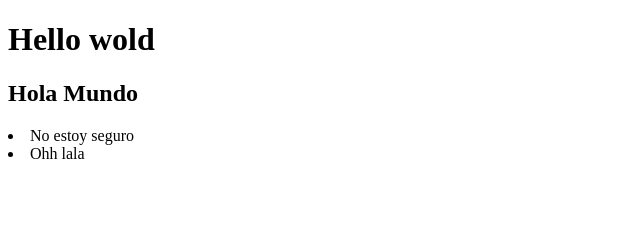
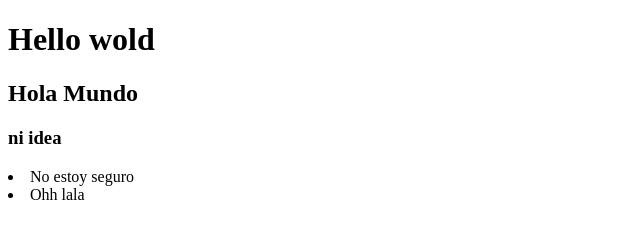
Before and after one commit to mercifullv/Web-Project-Javascript, a plain HTML site: page index.html in a window 1280 px wide. Shown: the whole page, without its empty margins (0-640 px from the left). Drawn offline with Linux system fonts and the light colour scheme.

Commit message:
Prueba 2

```diff
--- a/index.html
+++ b/index.html
@@ -9,6 +9,7 @@
 <body>
 <h1>Hello wold</h1>
 <h2>Hola Mundo</h2>
+<h3>ni idea</h3>
 <a>
     <li>No estoy seguro</li>
     <li>Ohh lala</li>
```
